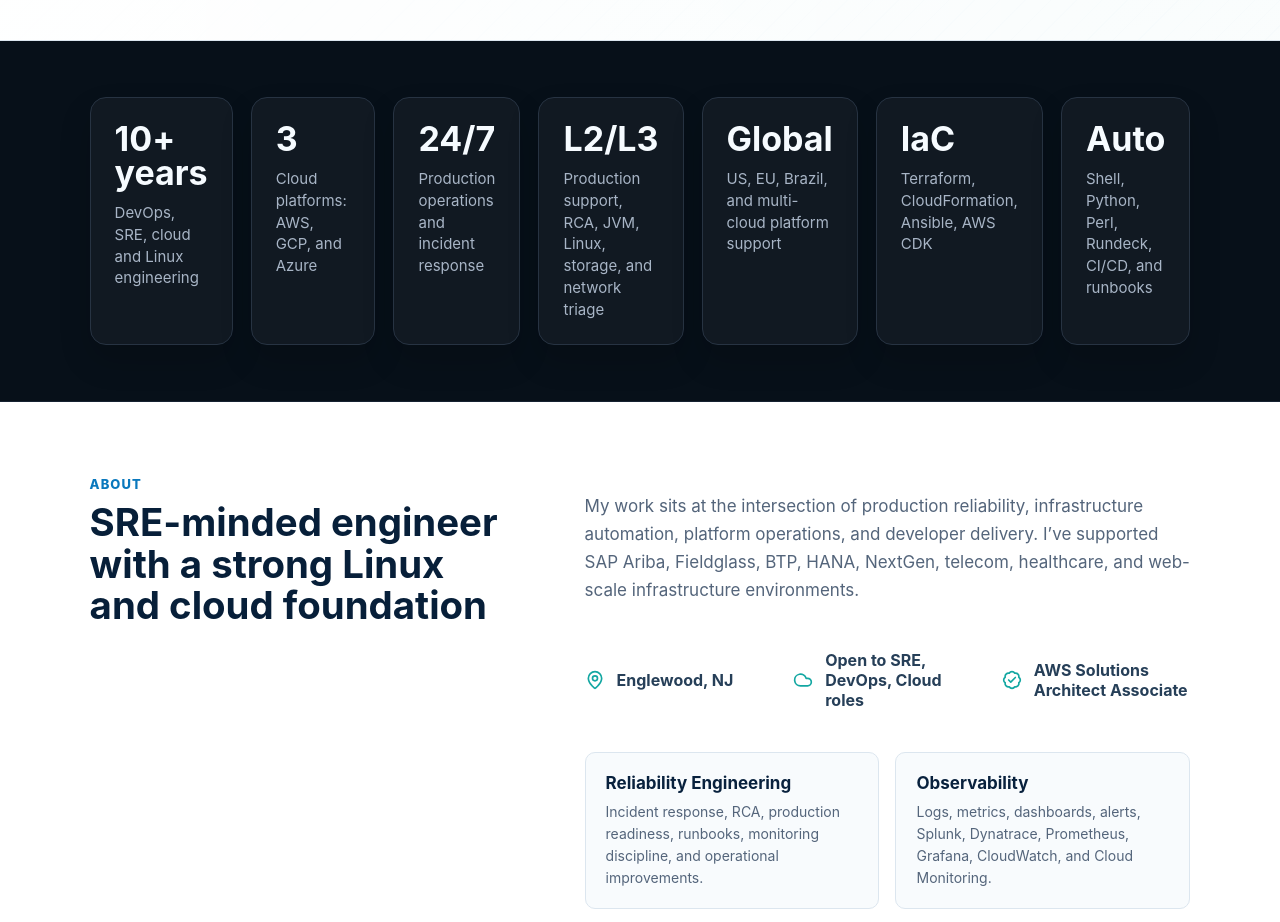
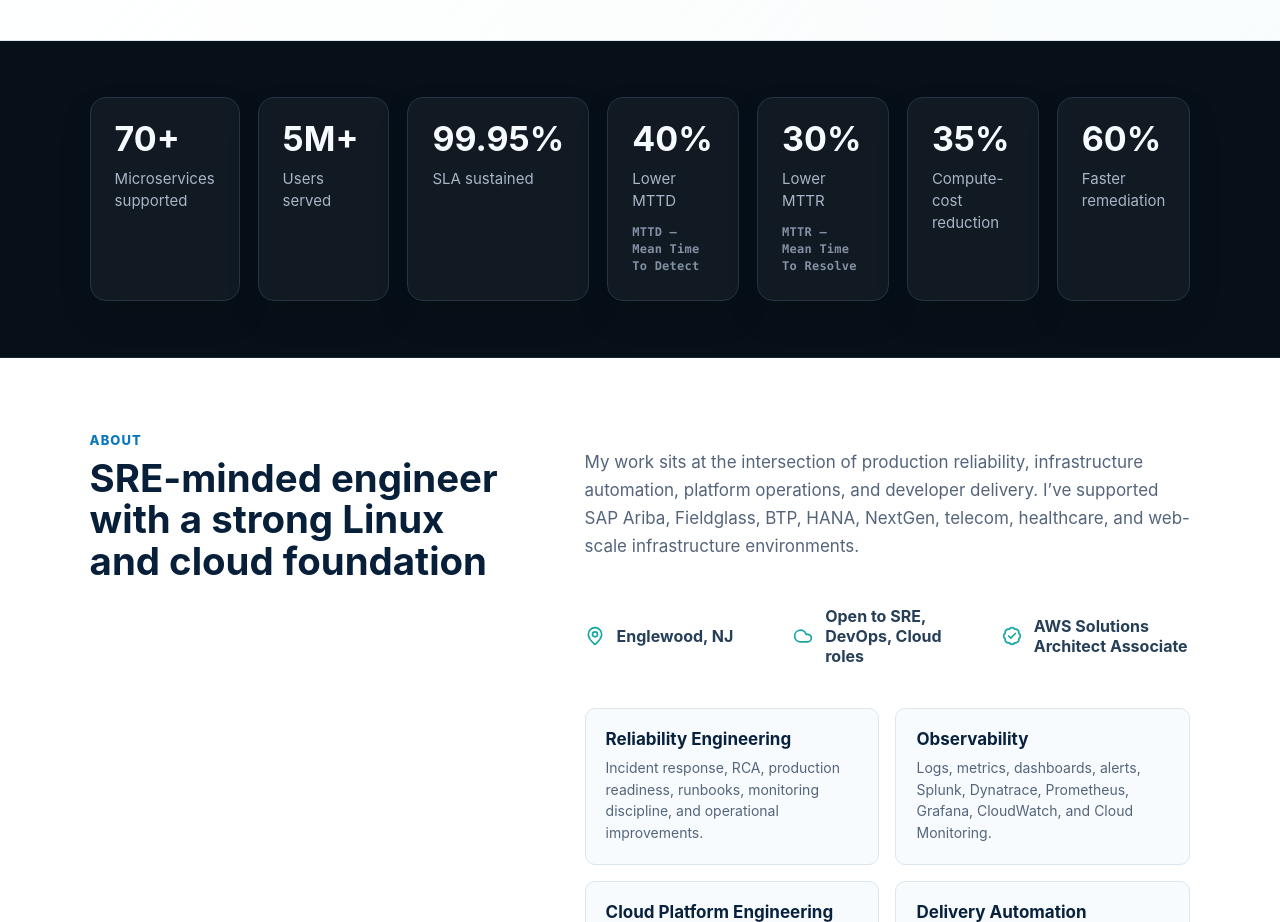
Before and after one commit to mohammed-DevRE/mohammed-khan-portfolio, a React (Vite) app: page / in a window 1280 px wide. Shown: the part 840-1762 px from the top of the page. Built offline with nearby package versions, Linux system fonts and the light colour scheme.

Commit message:
Show quantified impact metrics

```diff
--- a/src/main.jsx
+++ b/src/main.jsx
@@ -142,13 +142,13 @@
 ];
 
 const quickFacts = [
-  ["10+ years", "DevOps, SRE, cloud and Linux engineering"],
-  ["3", "Cloud platforms: AWS, GCP, and Azure"],
-  ["24/7", "Production operations and incident response"],
-  ["L2/L3", "Production support, RCA, JVM, Linux, storage, and network triage"],
-  ["Global", "US, EU, Brazil, and multi-cloud platform support"],
-  ["IaC", "Terraform, CloudFormation, Ansible, AWS CDK"],
-  ["Auto", "Shell, Python, Perl, Rundeck, CI/CD, and runbooks"]
+  ["70+", "Microservices supported"],
+  ["5M+", "Users served"],
+  ["99.95%", "SLA sustained"],
+  ["40%", "Lower MTTD", "MTTD — Mean Time To Detect"],
+  ["30%", "Lower MTTR", "MTTR — Mean Time To Resolve"],
+  ["35%", "Compute-cost reduction"],
+  ["60%", "Faster remediation"]
 ];
 
 const focusAreas = [
@@ -267,10 +267,11 @@
       </section>
 
       <section className="metrics" aria-label="Impact metrics">
-        {quickFacts.map(([value, label]) => (
+        {quickFacts.map(([value, label, note]) => (
           <div className="metric" key={value}>
             <strong>{value}</strong>
             <span>{label}</span>
+            {note ? <small>{note}</small> : null}
           </div>
         ))}
       </section>
--- a/src/styles.css
+++ b/src/styles.css
@@ -312,6 +312,15 @@
 .metric span {
   color: #a8b5c6;
   font-size: 15px;
+  line-height: 1.45;
+}
+
+.metric small {
+  color: #8290a3;
+  font-family: "SFMono-Regular", Consolas, "Liberation Mono", monospace;
+  font-size: 12px;
+  font-weight: 700;
+  letter-spacing: 0.02em;
   line-height: 1.45;
 }
 
```
